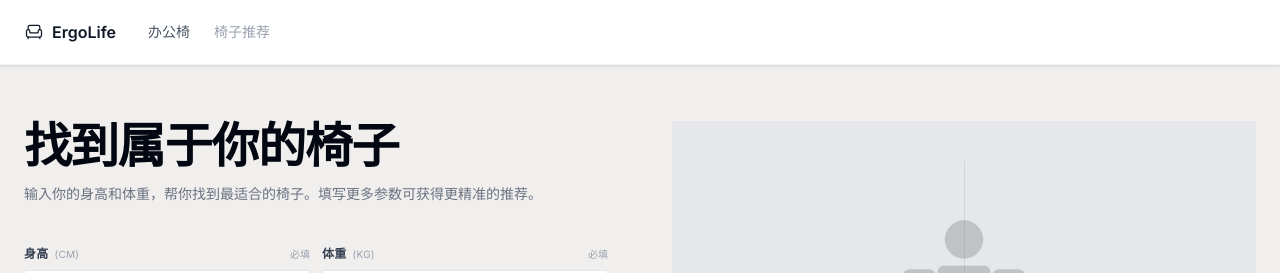
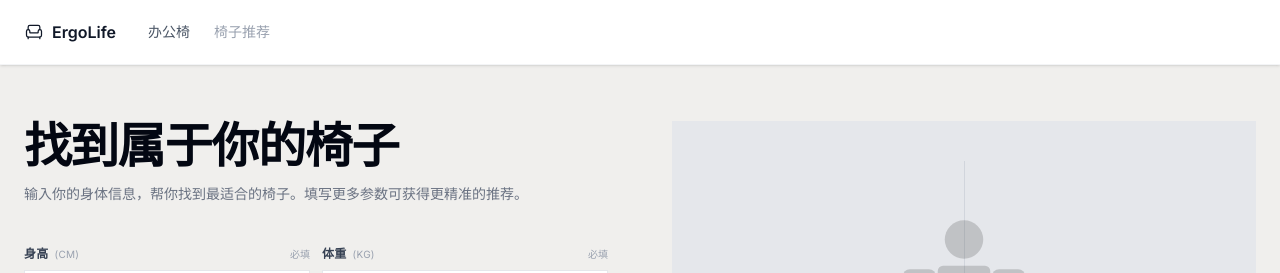
Before and after one commit to dorutowa-evs/ergolife, a Next.js app: page /recommend in a window 1280 px wide. Shown: the top 273 px of the page. Built offline with nearby package versions, Linux system fonts and the light colour scheme.

Commit message:
copy(recommend): update subtitle to 输入你的身体信息
Co-Authored-By: Claude Sonnet 4.6 <noreply@anthropic.com>

```diff
--- a/src/app/recommend/RecommendClient.tsx
+++ b/src/app/recommend/RecommendClient.tsx
@@ -109,7 +109,7 @@ export function RecommendClient() {
               找到属于你的椅子
             </h1>
             <p className="text-sm text-gray-500 mb-10 leading-relaxed">
-              输入你的身高和体重，帮你找到最适合的椅子。填写更多参数可获得更精准的推荐。
+              输入你的身体信息，帮你找到最适合的椅子。填写更多参数可获得更精准的推荐。
             </p>
 
             {/* Row 1: height + weight */}
```
Also changed, not shown: 1 other file (tests, documents, lock files or other folders).
